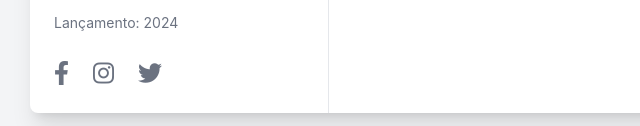
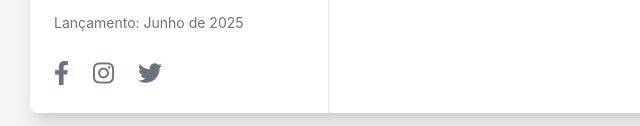
Before and after one commit to maverick-mcx/meusite, a plain HTML site: page index.html in a window 1280 px wide. Shown: the part 1041-1167 px from the top of the page, 162-802 px from the left. Drawn offline with nearby package versions, Linux system fonts and the light colour scheme.

Commit message:
Update index.html

```diff
--- a/index.html
+++ b/index.html
@@ -133,7 +133,7 @@
             </div>
 
             <!-- Release Year -->
-            <p class="mt-4 text-sm text-gray-500">Lançamento: 2024</p>
+            <p class="mt-4 text-sm text-gray-500">Lançamento: Junho de 2025</p>
 
             <!-- Social Media Icons -->
             <div class="flex space-x-6 mt-6">
```
